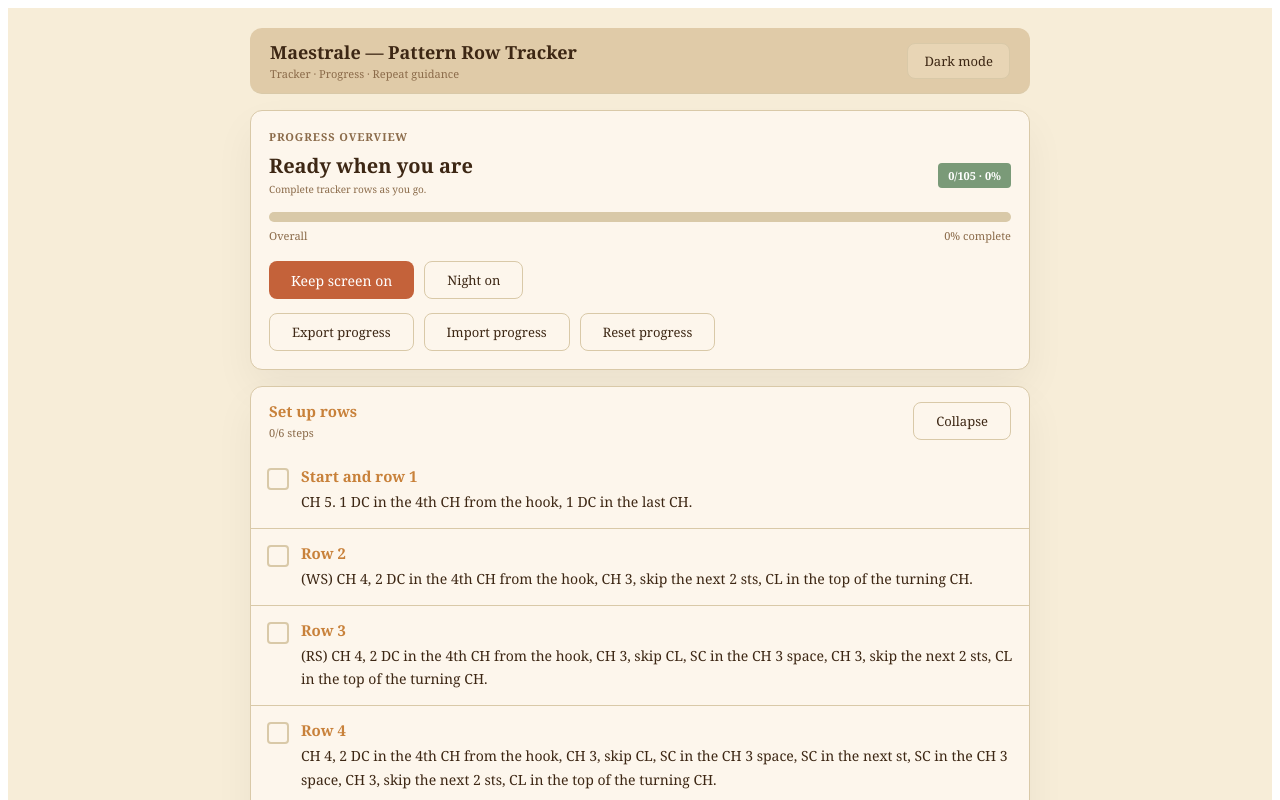
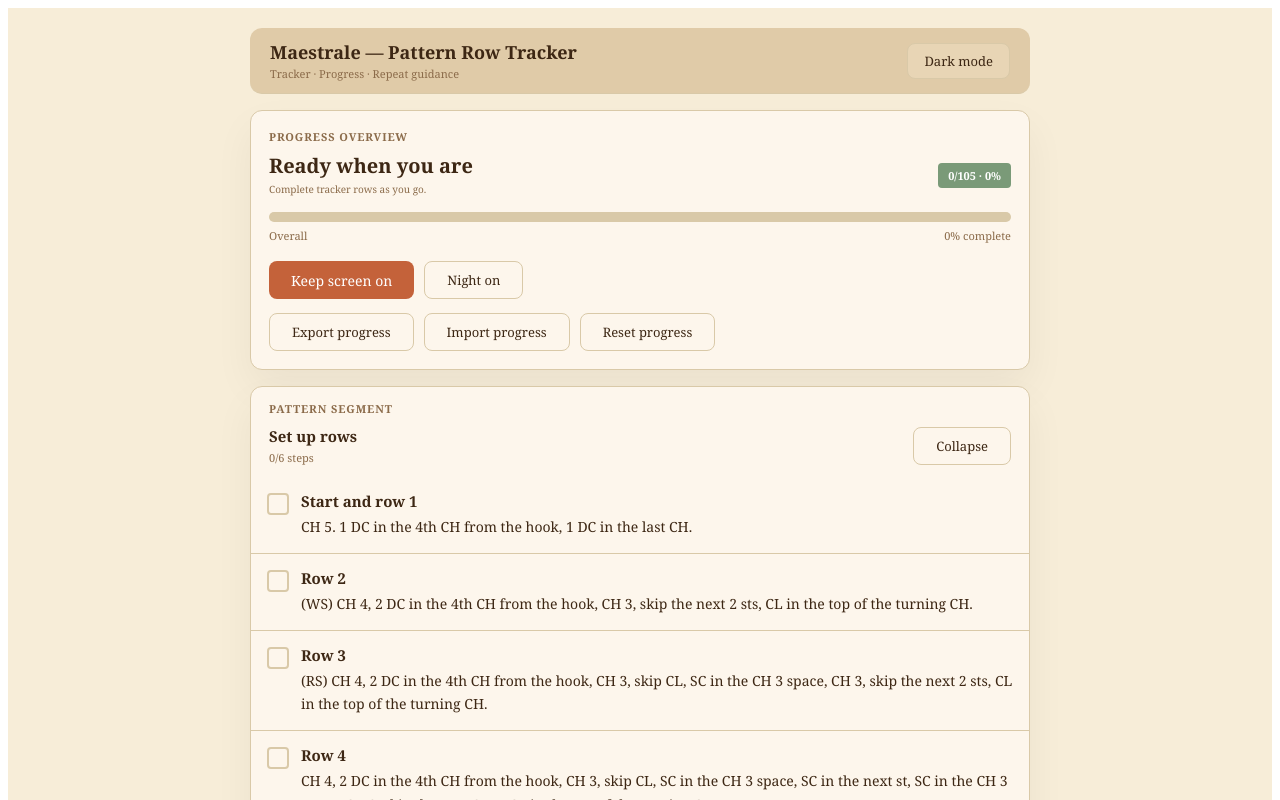
Before and after one commit to galzas-hash/maestrale-tracker, a React (Vite) app: page / in a window 1280 px wide. Shown: the top 800 px of the page. Built offline with nearby package versions, Linux system fonts and the light colour scheme.

Commit message:
design alignment take 2

```diff
--- a/src/MaestraleTracker.jsx
+++ b/src/MaestraleTracker.jsx
@@ -264,10 +264,11 @@
             return (
               <div key={sec} className="hc-card">
                 <div className="section" style={{ padding: "14px 18px 12px" }}>
-                  <div style={{ display: "flex", justifyContent: "space-between", alignItems: "center", gap: 12, flexWrap: "wrap" }}>
+                  <span className="hc-label">Pattern segment</span>
+                  <div className="section-card-header">
                     <div>
-                      <div style={{ fontSize: 15, fontWeight: 700, color: accent }}>{allDone ? `✓ ${sec}` : sec}</div>
-                      <div style={{ fontSize: 11, color: "var(--mu)", marginTop: 4 }}>{secDone}/{steps.length} steps</div>
+                      <div className="section-title">{allDone ? `✓ ${sec}` : sec}</div>
+                      <div className="section-subtitle">{secDone}/{steps.length} steps</div>
                     </div>
                     <button className="btn-ghost" style={{ minWidth: 96 }} onClick={() => toggleSection(sec)}>{isOpen ? "Collapse" : "Expand"}</button>
                   </div>
@@ -285,7 +286,7 @@
                         {isDone && <span style={{ color: "#fff", fontSize: 12, lineHeight: 1 }}>✓</span>}
                       </div>
                       <div style={{ flex: 1 }}>
-                        <div className="row-title" style={{ color: isDone ? "var(--mu)" : accent }}>{step.label}</div>
+                        <div className="row-title" style={{ opacity: isDone ? 0.65 : 1 }}>{step.label}</div>
                         <p className="row-desc" style={{ opacity: isDone ? 0.65 : 1 }}>{step.desc}</p>
                       </div>
                     </div>
--- a/src/styles.css
+++ b/src/styles.css
@@ -63,6 +63,40 @@
   color: var(--mu);
   margin-bottom: 10px;
   display: block;
+}
+
+.section-card-header {
+  display: flex;
+  justify-content: space-between;
+  align-items: center;
+  gap: 12px;
+  flex-wrap: wrap;
+}
+
+.section-title {
+  font-size: 15px;
+  font-weight: 700;
+  color: var(--tx);
+  margin-bottom: 4px;
+}
+
+.section-subtitle {
+  font-size: 11px;
+  color: var(--mu);
+}
+
+.row-title {
+  font-size: 15px;
+  font-weight: 700;
+  margin-bottom: 4px;
+  color: var(--tx);
+}
+
+.row-desc {
+  font-size: 14px;
+  line-height: 1.7;
+  margin: 0;
+  color: var(--tx);
 }
 
 .page-header {
```
Also changed, not shown: 4 other files (tests, documents, lock files or other folders).
